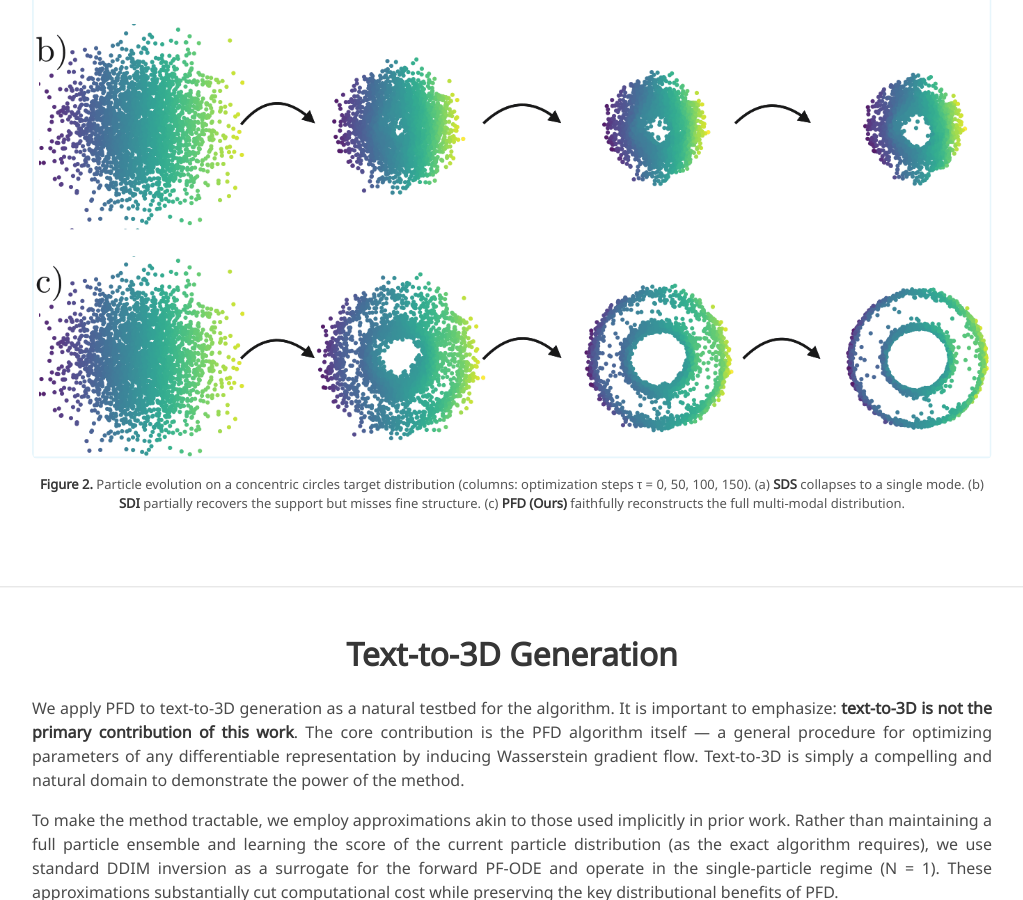
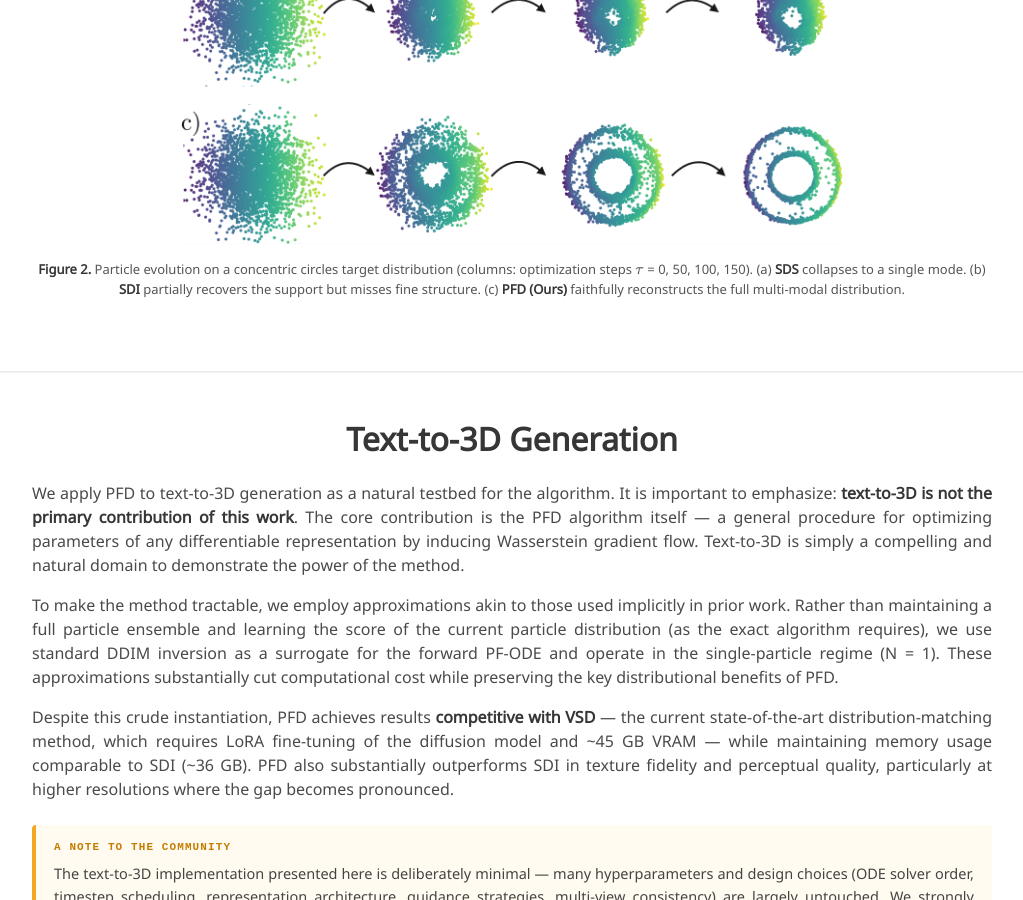
Before and after one commit to rrohithiam/rrohithiam.github.io, a Jekyll site: the page projects/pfd/index.html, which Jekyll copies as it is, in a window 1280 px wide and 900 px high, scrolled down 2784 px. Shown: the whole window, without its empty margins (128-1151 px from the left). Built offline with Jekyll 4.4.1, drawn with Linux system fonts in a browser that asks for light colours; nearby versions of some CDN libraries; some web fonts are replaced; library files that are not in the unit come from our copies; a style sheet for code colours, icons or effects is not loaded.

Commit message:
PFD webpage

```diff
--- a/projects/pfd/index.html
+++ b/projects/pfd/index.html
@@ -332,11 +332,11 @@
 
       <div class="has-text-centered" style="margin: 1.5rem 0;">
         <img src="./static/images/fig_particles.png"
-             style="width:100%; border-radius:6px;"
+             style="width:69%; border-radius:6px;"
              alt="2D particle evolution: SDS vs SDI vs PFD on concentric circles" />
         <p style="font-size:13px; color:#555; margin-top:0.6rem;">
           <strong>Figure 2.</strong> Particle evolution on a concentric circles target distribution
-          (columns: optimization steps τ = 0, 50, 100, 150).
+          (columns: optimization steps \( \tau \) = 0, 50, 100, 150).
           (a) <strong>SDS</strong> collapses to a single mode.
           (b) <strong>SDI</strong> partially recovers the support but misses fine structure.
           (c) <strong>PFD (Ours)</strong> faithfully reconstructs the full multi-modal distribution.
```
Also changed, not shown: projects/pfd/static/images/fig_particles.png.
